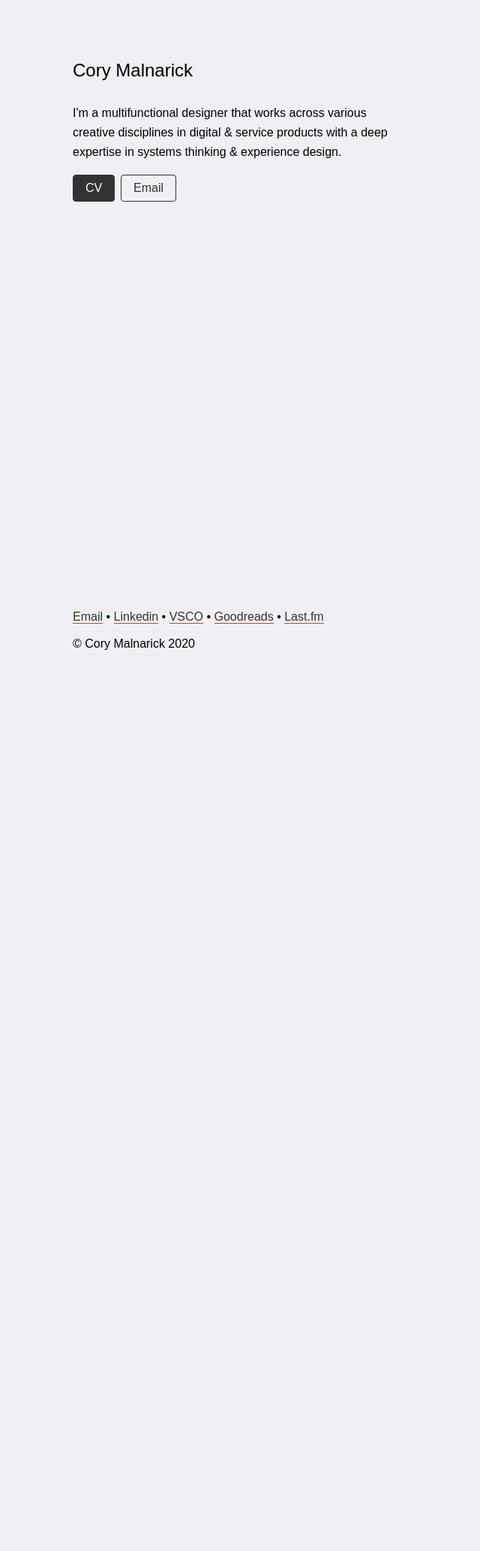
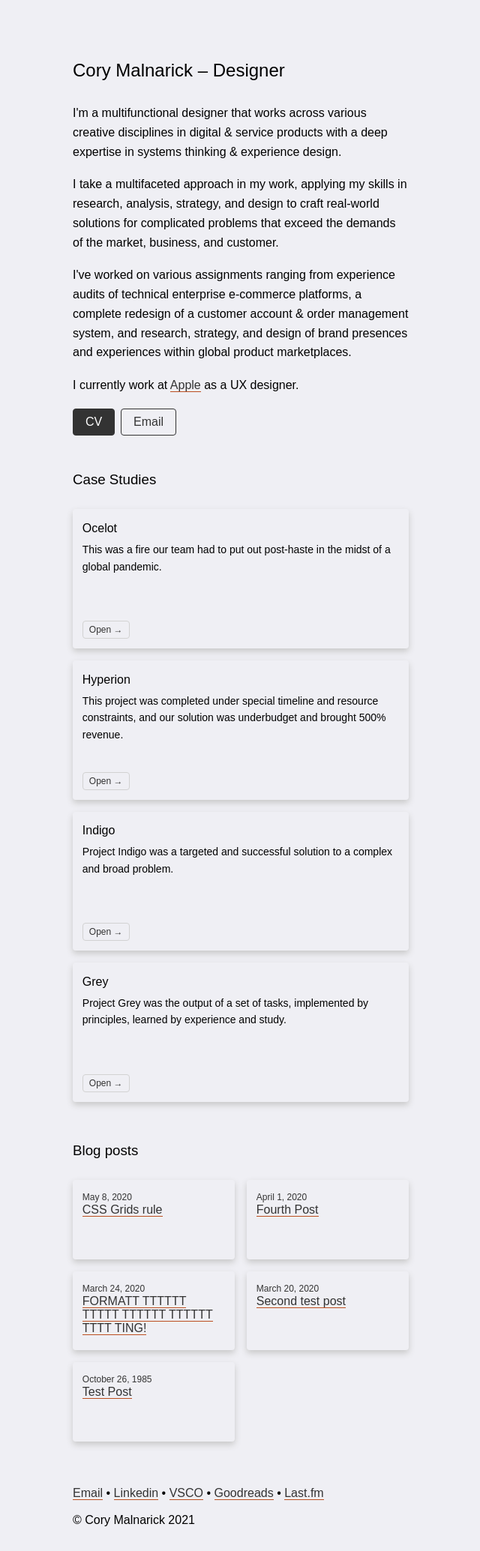
Before and after one commit to foundmonster/foundmonster.github.io, a Jekyll site: the page built from index.html, in a window 1280 px wide. Shown: the whole page at 75% size, without its empty margins (319-959 px from the left). Built offline with Jekyll 4.4.1, drawn with Linux system fonts in a browser that asks for light colours; some web fonts are replaced; before the commit the page ends 900 px from its top, so only the background shows below that.

Commit message:
bunches of changes

```diff
--- a/_includes/footer.html
+++ b/_includes/footer.html
@@ -5,5 +5,5 @@
   		<a href="{{ item.link }}">{{ item.name }}</a>{% unless forloop.last %} <span>•</span>{% endunless %}
 		{% endfor %} <br>
 	<br>
-	&copy; Cory Malnarick 2020
+	&copy; Cory Malnarick 2021
 </footer>
--- a/_sass/main.scss
+++ b/_sass/main.scss
@@ -182,7 +182,7 @@ p {
 
 .buttongrid {
     display: grid;
-    grid-template-columns: repeat(auto-fill, minmax(64px, 1fr));
+    grid-template-columns: repeat(auto-fill, minmax(60px, 1fr));
 }
 
 
--- a/index.html
+++ b/index.html
@@ -1,25 +1,25 @@
 ---
 layout: layout
-title: Cory Malnarick
+title: Cory Malnarick – Designer
 ---
 <h2 class="headline">{{ page.title }}</h2><br>
 <p>I'm a multifunctional designer that works across various creative disciplines in digital & service products with a deep expertise in systems thinking & experience design.</p><br>
+<p>I take a multifaceted approach in my work, applying my skills in research, analysis, strategy, and design to craft real-world solutions for complicated problems that exceed the demands of the market, business, and customer.</p><br>
+<p>I've worked on various assignments ranging from experience audits of technical enterprise e-commerce platforms, a complete redesign of a customer account & order management system, and research, strategy, and design of brand presences and experiences within global product marketplaces.</p><br>
+<p>I currently work at <a href="https://apple.com">Apple</a> as a UX designer.</p>
+<br>
 <div class="buttongrid">
 	<div><a class="button-primary" href="/CV.html">CV</a></div>
 	<div><a class="button-secondary" href="mailto:cory.malnarick@gmail.com">Email</a></div>
-</div>
-{% comment %}
-<p>I take a multifaceted approach in my work, applying my skills in research, analysis, strategy, and design to craft real-world solutions for complicated problems that exceed the demands of the market, business, and customer.</p><br>
-<p>I've worked on various assignments ranging from experience audits of technical enterprise e-commerce platforms, a complete redesign of a customer account & order management system, and research, strategy, and design of brand presences and experiences within global product marketplaces.</p><br>
-<p>I currently work at <a href="https://apple.com">Apple</a> as a UX designer.</p>{% endcomment %}<br><br>
-{% comment %}
+</div><br><br>
+
 <h3>Case Studies</h3>
 <div class="projectgrid">
 	{% for post in site.categories.project %}
 		<div>
 			<p class="projectlisttitle">{{ post.title }}</p>
 			{% if post.description %}<p class="projectlistdescription">{{ post.description }}</p>{% endif %}
-			<a class="projectlistlink" href="{{ post.url }}">Read more →</a>
+			<a class="projectlistlink" href="{{ post.url }}">Open →</a>
 		</div>
 	{% endfor %}
 </div>
@@ -33,4 +33,3 @@ title: Cory Malnarick
 		</div>
 	{% endfor %}
 </div>
-{% endcomment %}
```
Also changed, not shown: _posts/2020-03-24-thirdpost.md (+0 -2 lines).
